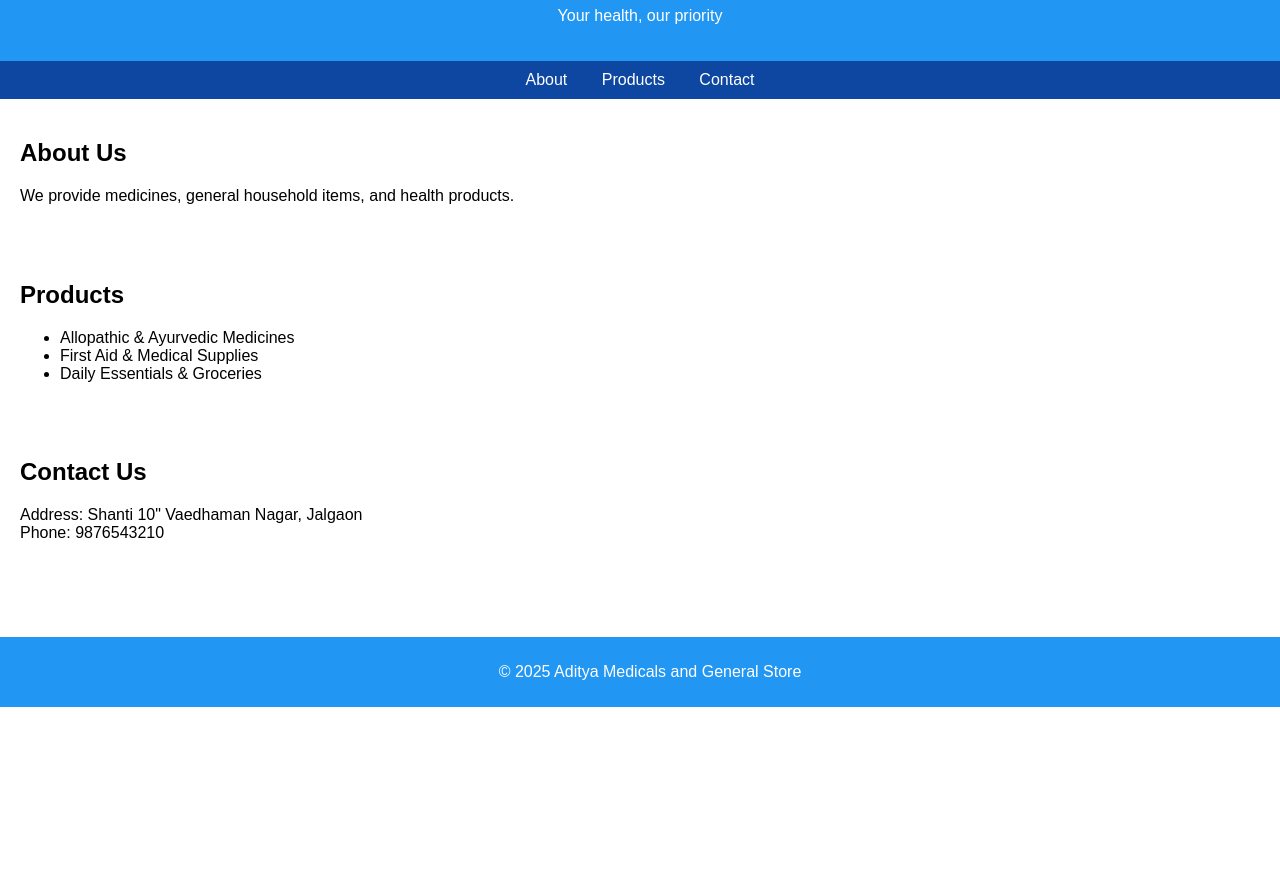
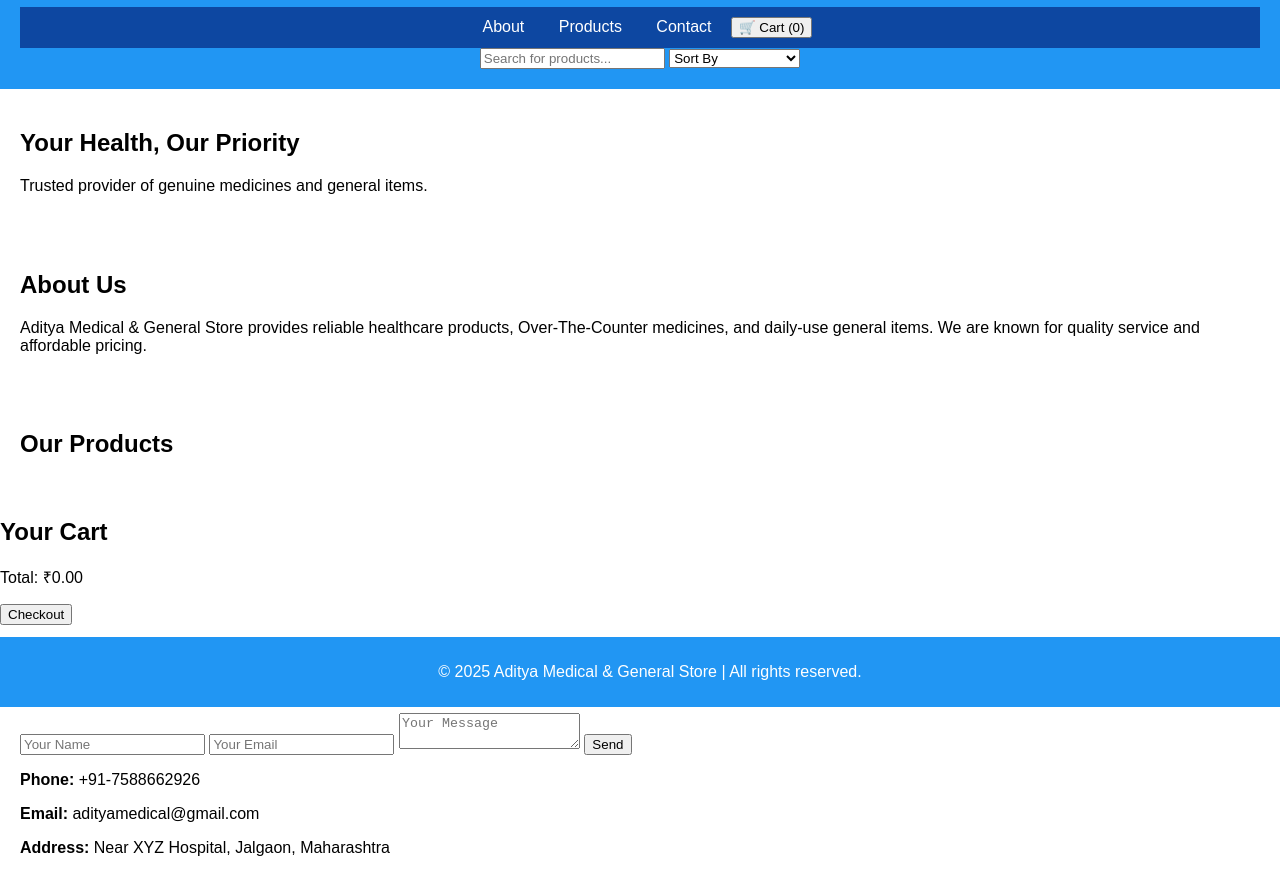
Before and after one commit to Aditya13004/Business-Website-for-a-Local-Medical-and-General-Store, a plain HTML site: page index.html in a window 1280 px wide. Shown: the part 93-986 px from the top of the page. Before the commit the page ends 800 px from the top, so only its background shows below. Drawn offline with Linux system fonts and the light colour scheme.

Commit message:
Update index.html

```diff
--- a/index.html
+++ b/index.html
@@ -2,43 +2,82 @@
 <html lang="en">
 <head>
   <meta charset="UTF-8" />
-  <meta name="viewport" content="width=device-width, initial-scale=1.0" />
-  <title>Aditya Medicals and General Store</title>
-  <link rel="stylesheet" href="style.css" />
+  <meta name="viewport" content="width=device-width, initial-scale=1.0"/>
+  <title>Aditya Medical & General Store</title>
+  <link rel="stylesheet" href="style.css"/>
 </head>
 <body>
   <header>
-    <h1>Aditya Medicals and General Store</h1>
-    <p>Your health, our priority</p>
+    <div class="container">
+      <h1>Aditya Medical & General Store</h1>
+      <nav>
+        <a href="#about">About</a>
+        <a href="#products">Products</a>
+        <a href="#contact">Contact</a>
+        <button id="cartToggle">🛒 Cart (<span id="cartCount">0</span>)</button>
+      </nav>
+      <div class="controls">
+        <input type="text" id="searchInput" placeholder="Search for products..." />
+        <select id="sortSelect">
+          <option value="">Sort By</option>
+          <option value="asc">Price: Low to High</option>
+          <option value="desc">Price: High to Low</option>
+        </select>
+      </div>
+    </div>
   </header>
 
-  <nav>
-    <a href="#about">About</a>
-    <a href="#products">Products</a>
-    <a href="#contact">Contact</a>
-  </nav>
-
-  <section id="about">
-    <h2>About Us</h2>
-    <p>We provide medicines, general household items, and health products.</p>
+  <section class="hero">
+    <div class="container">
+      <h2>Your Health, Our Priority</h2>
+      <p>Trusted provider of genuine medicines and general items.</p>
+    </div>
   </section>
 
-  <section id="products">
-    <h2>Products</h2>
-    <ul>
-      <li>Allopathic & Ayurvedic Medicines</li>
-      <li>First Aid & Medical Supplies</li>
-      <li>Daily Essentials & Groceries</li>
-    </ul>
+  <section id="about" class="about">
+    <div class="container">
+      <h2>About Us</h2>
+      <p>Aditya Medical & General Store provides reliable healthcare products, Over-The-Counter medicines, and daily-use general items. We are known for quality service and affordable pricing.</p>
+    </div>
   </section>
 
-  <section id="contact">
-    <h2>Contact Us</h2>
-    <p>Address: Shanti 10" Vaedhaman Nagar, Jalgaon<br>Phone: 9876543210</p>
+  <section id="products" class="products">
+    <div class="container">
+      <h2>Our Products</h2>
+      <div class="product-list" id="product-list">
+        <!-- Products will be inserted by JS -->
+      </div>
+    </div>
+  </section>
+
+  <aside id="cartPanel" class="hidden">
+    <h2>Your Cart</h2>
+    <ul id="cartItems"></ul>
+    <p id="totalPrice">Total: ₹0.00</p>
+    <button onclick="checkout()">Checkout</button>
+  </aside>
+
+  <section id="contact" class="contact">
+    <div class="container">
+      <h2>Contact Us</h2>
+      <form id="contactForm">
+        <input type="text" placeholder="Your Name" required />
+        <input type="email" placeholder="Your Email" required />
+        <textarea placeholder="Your Message" required></textarea>
+        <button type="submit">Send</button>
+      </form>
+      <div class="contact-details">
+        <p><strong>Phone:</strong> +91-7588662926</p>
+        <p><strong>Email:</strong> adityamedical@gmail.com</p>
+        <p><strong>Address:</strong> Near XYZ Hospital, Jalgaon, Maharashtra</p>
+      </div>
+    </div>
   </section>
 
   <footer>
-    <p>&copy; 2025 Aditya Medicals and General Store</p>
+    <div class="container">
+      <p>&copy; 2025 Aditya Medical & General Store | All rights reserved.</p>
+    </div>
   </footer>
 
   <script src="script.js"></script>
```
